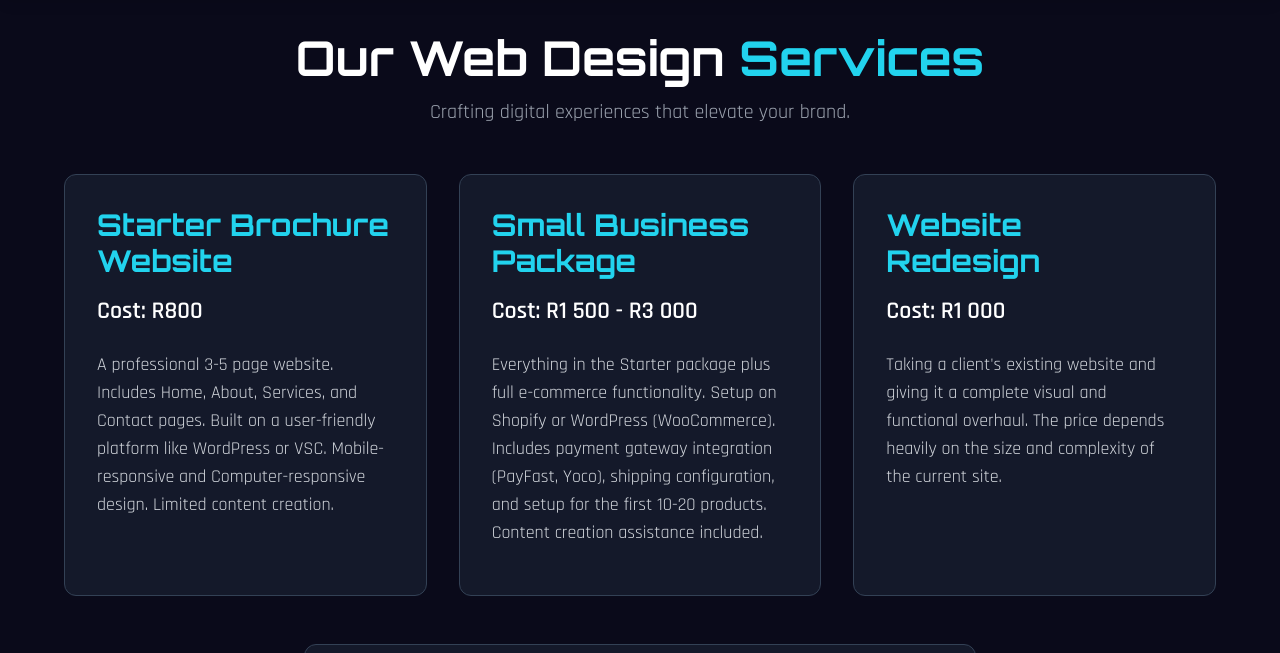
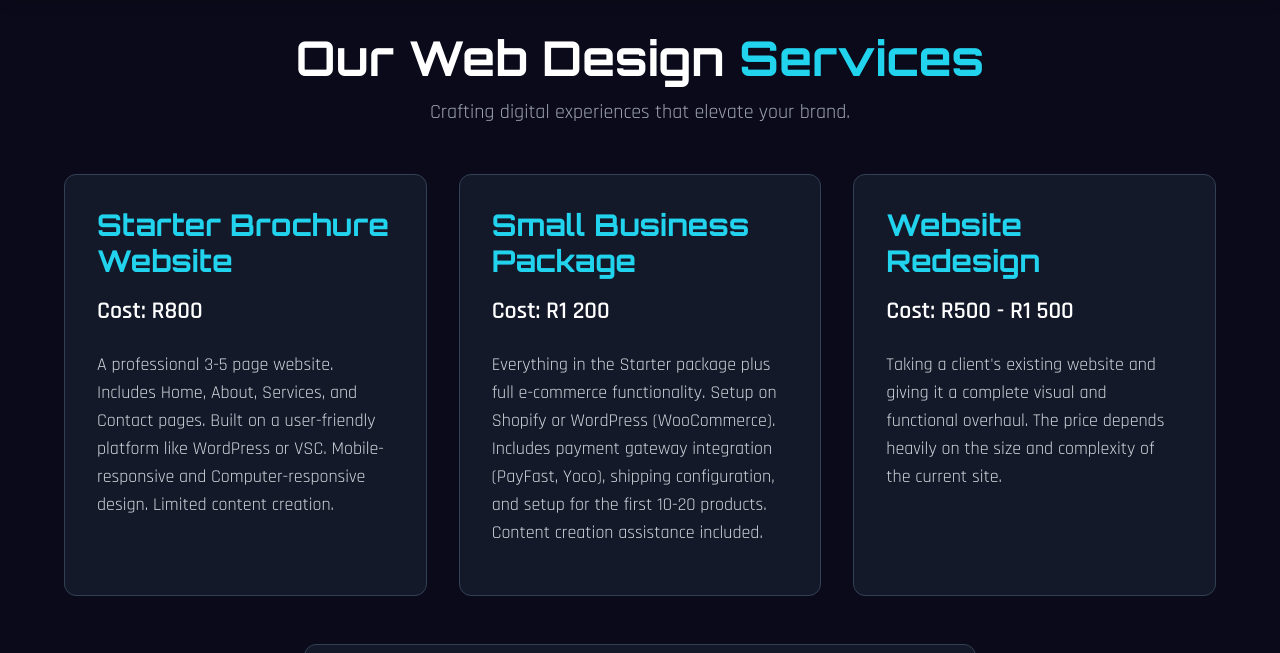
Before and after one commit to imraan00/CodeCircuit, a plain HTML site: page webdesign.html in a window 1280 px wide. Shown: the part 78-731 px from the top of the page. Drawn offline with nearby package versions, Linux system fonts and the light colour scheme.

Commit message:
Update pricing for service packages in webdesign.html

```diff
--- a/webdesign.html
+++ b/webdesign.html
@@ -87,7 +87,7 @@
 
             <div class="service-card p-8 rounded-xl flex flex-col items-start">
                 <h2 class="text-3xl font-orbitron font-bold text-cyan-400 mb-4">Small Business Package</h2>
-                <p class="text-2xl font-bold text-white mb-6">Cost: R1 500 - R3 000</p>
+                <p class="text-2xl font-bold text-white mb-6">Cost: R1 200</p>
                 <p class="text-lg text-gray-300 mb-4 flex-grow">
                     Everything in the Starter package plus full e-commerce functionality. Setup on Shopify or WordPress (WooCommerce). Includes payment gateway integration (PayFast, Yoco), shipping configuration, and setup for the first 10-20 products. Content creation assistance included.
                 </p>
@@ -95,7 +95,7 @@
 
             <div class="service-card p-8 rounded-xl flex flex-col items-start">
                 <h2 class="text-3xl font-orbitron font-bold text-cyan-400 mb-4">Website Redesign</h2>
-                <p class="text-2xl font-bold text-white mb-6">Cost: R1 000</p>
+                <p class="text-2xl font-bold text-white mb-6">Cost: R500 - R1 500</p>
                 <p class="text-lg text-gray-300 mb-4 flex-grow">
                     Taking a client's existing website and giving it a complete visual and functional overhaul. The price depends heavily on the size and complexity of the current site.
                 </p>
```
